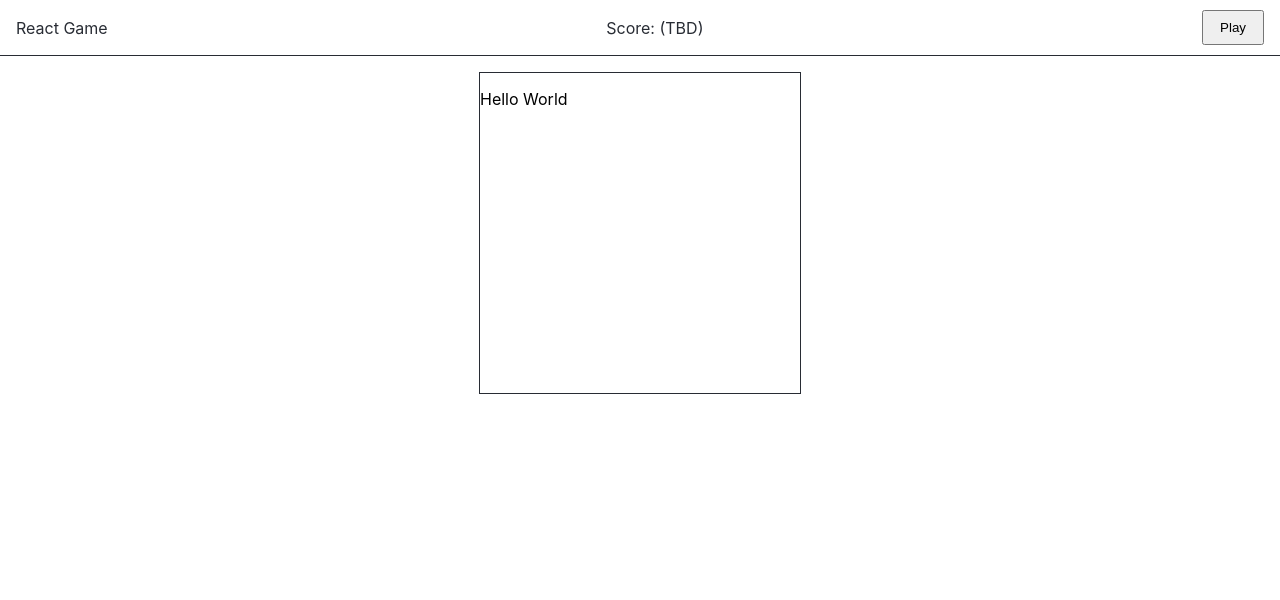
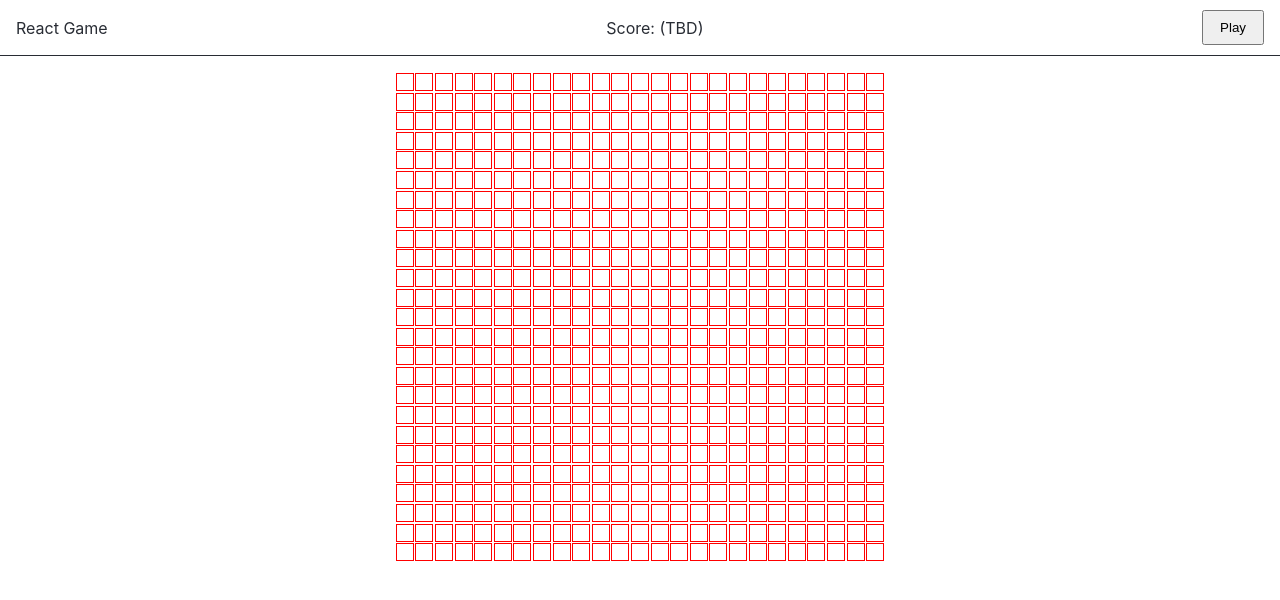
Before and after one commit to basicBrogrammer/snake-game, a React (Create React App) app: page / in a window 1280 px wide. Shown: the top 600 px of the page. Built offline with nearby package versions, Linux system fonts and the light colour scheme; a web font is replaced by a local one.

Commit message:
Create Grid

```diff
--- a/src/App.css
+++ b/src/App.css
@@ -13,12 +13,17 @@
   justify-content: space-around;
 }
 
-.board {
-  height: 20em;
-  width: 20em;
-  border: 1px solid #282c34;
-}
-
 button {
   padding: 0.5rem 1rem;
 }
+
+.row {
+  display: flex;
+}
+
+.cell {
+  width: 1em;
+  height: 1em;
+  border: 1px solid red;
+  margin: 0.05em;
+}
--- a/src/App.js
+++ b/src/App.js
@@ -11,6 +11,25 @@ const Header = () => {
     </header>
   );
 };
+const dimensions = 25;
+
+const Cell = ({ coordinates }) => {
+  return <div className='cell'></div>;
+};
+
+const Row = ({ yIndex }) => {
+  return (
+    <div className='row'>
+      {[...Array(dimensions)].map((_, xIndex) => (
+        <Cell key={xIndex} coordinates={[xIndex, yIndex]} />
+      ))}
+    </div>
+  );
+};
+
+const Grid = () => {
+  return [...Array(dimensions)].map((_, idx) => <Row yIndex={idx} key={idx} />);
+};
 
 function App() {
   return (
@@ -18,7 +37,7 @@ function App() {
       <Header />
       <main className='main'>
         <div className='board'>
-          <p>Hello World</p>
+          <Grid />
         </div>
       </main>
     </GameContext>
```
